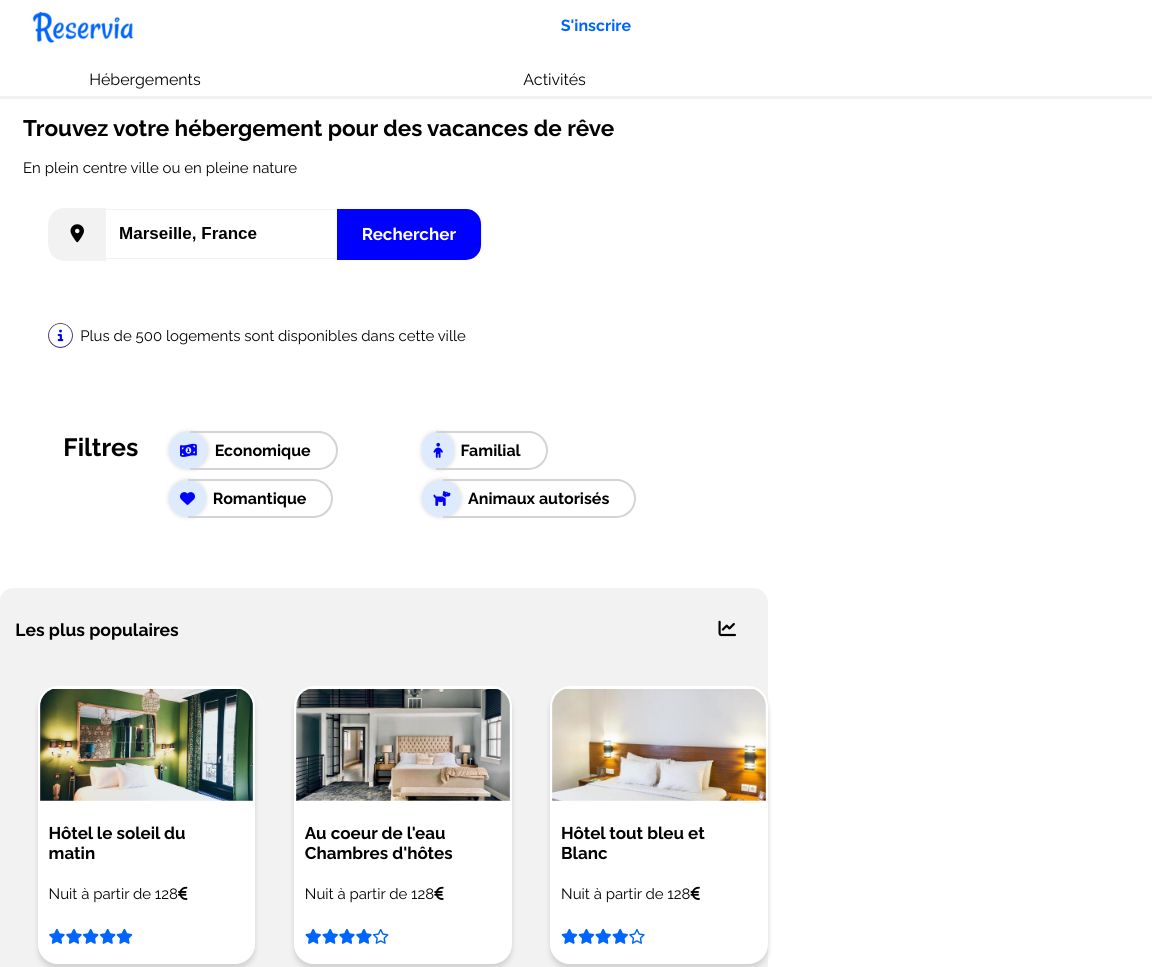
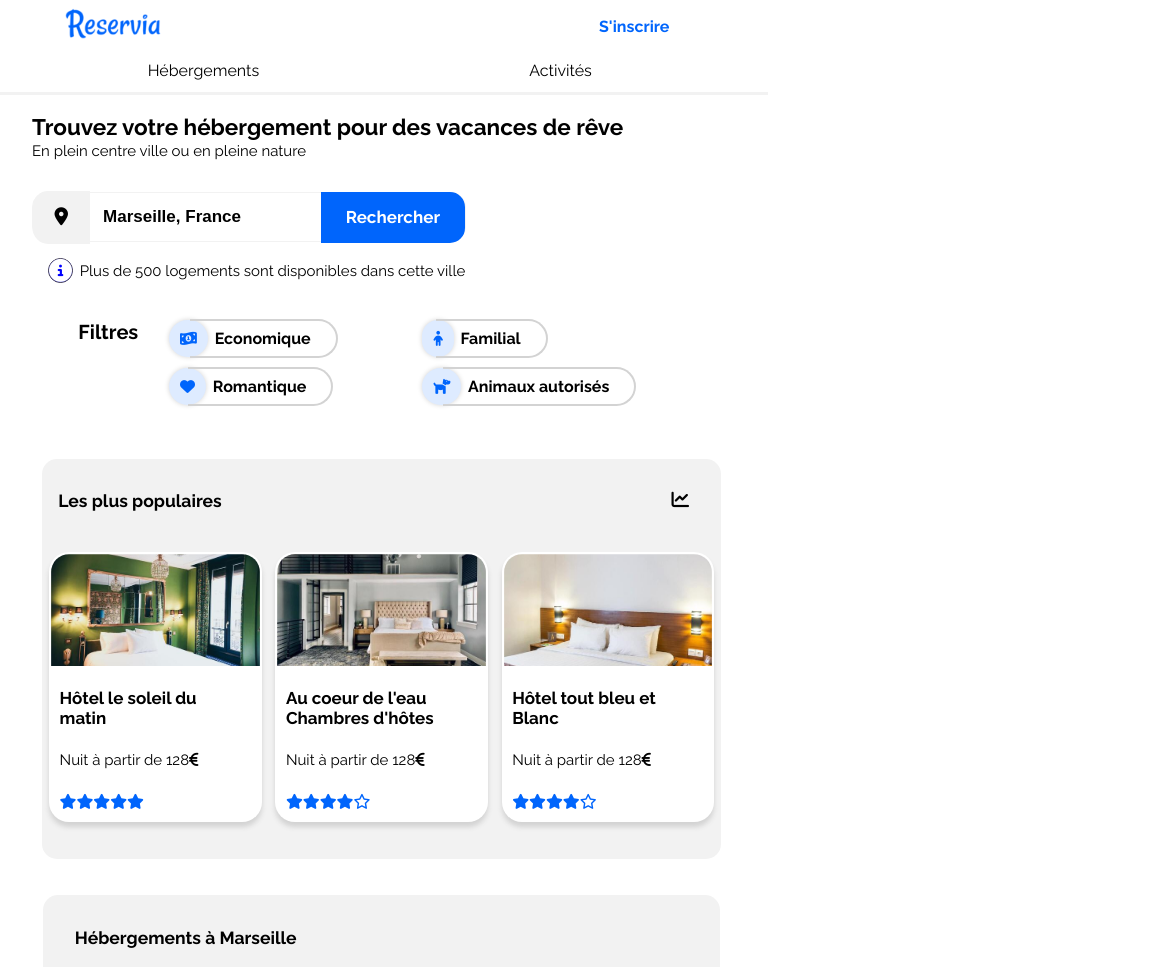
Before and after one commit to JuliusMinus/PetitJulien_P2_06082021, a plain HTML site: page index.html in a window 768 px wide. Shown: the top 967 px of the page, 1152 px wide, since content can reach past the window. Drawn offline with Linux system fonts and the light colour scheme.

Commit message:
Last ameliorations

```diff
--- a/index.html
+++ b/index.html
@@ -27,8 +27,8 @@
             <ul>
                 <li><a href="#hebergements-a-marseille">Hébergements</a></li>
                 <li><a href="#activites-a-marseille">Activités</a></li>
-                <li class="btn-inscrire"><a href="#inscription">S'inscrire</a></li>
             </ul>
+            <div class="btn-inscrire">S'inscrire</div>
         </nav>
 
     </header>
@@ -51,23 +51,23 @@
 
         <div class="filtres">
 
-            <div class="filtres-btn"><a href="#">Filtres</a></div>
+            <div class="filtres-btn"><a>Filtres</a></div>
 
             <div class="eco">
                 <i class="fas fa-money-bill-wave-alt"></i>
-                <span>Economique</span>
+                <span><a href="#">Economique</a></span>
             </div>
             <div class="familial">
                 <i class="fas fa-child"></i>
-                <span>Familial</span>
+                <span><a href="#">Familial</a></span>
             </div>
             <div class="romantique">
                 <i class="fas fa-heart"></i>
-                <span>Romantique</span>
+                <span><a href="#">Romantique</a></span>
             </div>
             <div class="animaux">
                 <i class="fas fa-dog"></i>
-                <span>Animaux autorisés</span>
+                <span><a href="#">Animaux autorisés</a></span>
             </div>
         </div>
 
@@ -81,7 +81,7 @@
     <main>
         <div class="les-plus-populaires">
 
-            <h3><a href="#">Les plus populaires</a>
+            <h3><a>Les plus populaires</a>
                 <i class="fas fa-chart-line"></i>
             </h3>
 
@@ -121,7 +121,7 @@
 
         <div class="hebergements">
 
-            <h3 id="hebergements-a-marseille"><a href="#">Hébergements à Marseille</a></h3>
+            <h3 id="hebergements-a-marseille"><a>Hébergements à Marseille</a></h3>
             <div class="cartes-hebergements">
 
                 <div class="cannebiere">
@@ -192,7 +192,7 @@
 
     <div class="activites">
 
-        <h3 id="activites-a-marseille"><a href="#">Activités à Marseille</a></h3>
+        <h3 id="activites-a-marseille"><a>Activités à Marseille</a></h3>
 
         <div class="cartes-activites">
 
--- a/style.css
+++ b/style.css
@@ -17,35 +17,52 @@ body a {
 /* header */
 
 .sidebar img {
-  width: 80%;
-  margin-top: 15%;
-  margin-left: 25%;
+  width: 6rem;
 }
 
-.btn-inscrire a {
+.logo {
+  margin-left: 2rem;
+  margin-top: 20px;
+}
+
+.btn-inscrire {
+  font-size: 16px;
   font-weight: bold;
   color: #0065fc;
+  margin-top: 33px;
+  margin-right: 3rem;
+  margin-left: 3%;
 }
 
 .sidebar {
   display: flex;
-  justify-content: space-between;
+  align-content: center;
+  justify-content: space-around;
 }
-
 .sidebar ul {
-  width: 50%;
   display: flex;
+  width: 100%;
+  align-content: center;
+  justify-content: space-evenly;
   align-items: center;
-  justify-content: space-evenly;
-  list-style-type: none;
+  padding-left: 40%;
 }
 
 .sidebar ul li {
-  width: 30%;
-  height: 98%;
+  display: flex;
+  height: 1rem;
+  justify-content: center;
+  align-content: center;
+  width: 40%;
+  height: 90%;
   padding-top: 2rem;
   font-size: 16px;
-  text-align: center;
+  list-style-type: none;
+  margin-right: -10%;
+}
+
+.sidebar ul li a {
+  margin-left: 3%;
 }
 
 ul li a:hover {
@@ -60,11 +77,12 @@ ul li:hover {
 /* article desktop */
 
 .titre h2 {
-  margin-left: 3%;
+  margin-left: 2rem;
 }
 
 .titre p {
-  margin-left: 3%;
+  margin-left: 2rem;
+  margin-top: -1rem;
 }
 
 .titre h2 br {
@@ -72,7 +90,7 @@ ul li:hover {
 }
 
 .fa-info-circle {
-  color: blue;
+  color: #0065fc;
   background-color: white;
 }
 
@@ -85,7 +103,7 @@ ul li:hover {
   width: 27rem;
   margin-top: 2rem;
   margin-bottom: 2rem;
-  margin-left: 3rem;
+  margin-left: 2rem;
 }
 
 #zonerecherche {
@@ -124,20 +142,20 @@ input {
   font-size: 17px;
   font-weight: bold;
   text-decoration: none;
-  background-color: blue;
-  border: blue solid;
+  background-color: #0065fc;
+  border: #0065fc solid;
   border-bottom-right-radius: 15px;
   border-top-right-radius: 15px;
 }
 
 #zonerecherche p {
   width: 5%;
-  border: blue solid;
+  border: #0065fc solid;
   border-radius: 15px;
   padding: 3% 3%;
   font-size: 17px;
   color: white;
-  background-color: blue;
+  background-color: #0065fc;
 }
 
 #zonerecherche p {
@@ -164,11 +182,11 @@ input {
   border-radius: 40px;
   box-shadow: 0px 0px 5px #d3d3d3;
   padding: 11px 11px;
-  color: Blue;
+  color: #0065fc;
   background-color: #deebff;
 }
 
-.filtres span {
+.filtres span a {
   font-weight: bold;
   font-size: 16px;
   border: solid;
@@ -179,6 +197,10 @@ input {
   border-left: hidden;
   padding: 8px 25px 8px 25px;
   margin-left: -22px;
+}
+
+.filtres span a:hover {
+  color: #0065fc;
 }
 
 /* plus de 500 logements... */
@@ -215,6 +237,10 @@ input {
   grid-gap: 2%;
   justify-content: center;
   background-color: #f2f2f2;
+}
+
+.cartes-hebergements:hover {
+  cursor: pointer;
 }
 
 .cartes-hebergements div {
@@ -319,6 +345,10 @@ input {
   margin: 5%;
 }
 
+.cartes-pop:hover {
+  cursor: pointer;
+}
+
 .les-plus-populaires {
   width: 29%;
   height: 44rem;
@@ -349,12 +379,15 @@ main {
   flex-direction: row-reverse;
   justify-content: space-evenly;
   margin-bottom: 5rem;
+  margin-left: 2%;
+  margin-right: 1%;
 }
 
 /* activités à Marseille */
 
 .activites {
   margin-bottom: 2rem;
+  margin-left: 1%;
 }
 .activites h3 {
   margin-left: 3%;
@@ -373,6 +406,10 @@ main {
   grid-gap: 3%;
   justify-items: stretch;
   align-items: stretch;
+}
+
+.cartes-activites:hover {
+  cursor: pointer;
 }
 
 .cartes-activites img {
@@ -473,23 +510,26 @@ main {
 
 @media only screen and (min-width: 601px) and (max-width: 992px) {
   /* sidebar tablet*/
-
+  body {
+    width: 93%;
+  }
   .sidebar {
-    height: 6rem;
-    display: grid;
-    grid-template-columns: 100%;
-    grid-template-rows: 50% 50%;
+    display: flex;
+    justify-content: center;
+    align-items: center;
+    width: 100%;
   }
 
   .logo {
-    width: 8rem;
-    margin-top: -1rem;
+    position: relative;
+    top: -2rem;
+    margin-left: 3rem;
   }
 
-  .btn-inscrire a {
+  .btn-inscrire {
     position: absolute;
-    top: 2%;
-    left: 73%;
+    top: -1rem;
+    left: 75%;
   }
 
   .btn-inscrire:hover {
@@ -498,17 +538,19 @@ main {
 
   .sidebar ul {
     list-style-type: none;
-    width: 160%;
-    margin-left: -13%;
-    margin-top: 1%;
     display: flex;
-    justify-content: center;
-    align-items: center;
+    margin-left: -65%;
+    margin-top: 2rem;
+    height: 3rem;
   }
 
   .sidebar ul li {
+    display: flex;
+    align-content: center;
+    justify-content: center;
+    align-items: center;
+    flex-direction: row;
     width: 100%;
-    height: 100%;
     font-size: 16px;
     border-bottom: #f2f2f2 solid;
   }
@@ -522,16 +564,24 @@ main {
     border-bottom: solid #0065fc;
     border-bottom-width: 3px;
   }
+
+  /* info tablet */
+
+  .info {
+    margin-top: -1rem;
+    margin-bottom: -4rem;
+  }
+
   /* filtres tablet */
 
   .filtres-btn {
     position: absolute;
-    top: 27rem;
+    top: 20rem;
     right: 82%;
   }
 
   .filtres-btn a {
-    font-size: 25px;
+    font-size: 20px;
   }
 
   .filtres-btn :hover {
@@ -540,25 +590,25 @@ main {
 
   .eco {
     position: absolute;
-    top: 27rem;
+    top: 20rem;
     left: 22%;
   }
 
   .familial {
     position: absolute;
-    top: 27rem;
+    top: 20rem;
     left: 55%;
   }
 
   .romantique {
     position: absolute;
-    top: 30rem;
+    top: 23rem;
     left: 22%;
   }
 
   .animaux {
     position: absolute;
-    top: 30rem;
+    top: 23rem;
     left: 55%;
   }
 
@@ -566,7 +616,7 @@ main {
 
   .les-plus-populaires {
     margin-left: -43%;
-    width: 143%;
+    width: 146%;
     height: 25rem;
     grid-row-start: 1;
     grid-column-start: 2;
@@ -581,8 +631,9 @@ main {
   .cartes-pop div {
     display: flex;
     flex-direction: column;
-    width: 100%;
     height: 65%;
+    margin-left: 1%;
+    margin-right: 1%;
   }
 
   .cartes-pop img {
@@ -611,13 +662,14 @@ main {
     display: grid;
     grid-template-columns: 30% 70%;
     grid-template-rows: 30% 70%;
+    margin-left: 6%;
   }
 
   /* Hébergements à Marseille tablet */
 
   .hebergements {
     margin-top: 5rem;
-    width: 330%;
+    width: 340%;
     grid-row-start: 2;
     grid-column-start: 1;
   }
@@ -627,6 +679,8 @@ main {
   .activites {
     width: 100%;
     height: 38rem;
+    margin-top: -4rem;
+    margin-left: 5%;
   }
   .cartes-activites {
     display: grid;
@@ -670,6 +724,10 @@ main {
     width: 100%;
     height: 13rem;
   }
+
+  .bas-de-page {
+    width: 103%;
+  }
 }
 
 /* media queries mobile */
@@ -677,22 +735,25 @@ main {
 @media only screen and (min-width: 100px) and (max-width: 600px) {
   /* header mobile */
 
+  body {
+    width: 89%;
+  }
   .sidebar {
-    height: 6rem;
-    display: grid;
-    grid-template-columns: 100%;
-    grid-template-rows: 50% 50%;
+    display: flex;
+    justify-content: center;
+    align-items: center;
+    width: 104%;
   }
 
   .logo {
-    width: 8rem;
-    margin-top: -1rem;
+    position: relative;
+    top: -2rem;
   }
 
-  .btn-inscrire a {
+  .btn-inscrire {
     position: absolute;
-    top: 2%;
-    left: 73%;
+    top: -1rem;
+    left: 65%;
   }
 
   .btn-inscrire:hover {
@@ -701,17 +762,19 @@ main {
 
   .sidebar ul {
     list-style-type: none;
-    width: 160%;
-    margin-left: -13%;
-    margin-top: 1%;
     display: flex;
-    justify-content: center;
-    align-items: center;
+    margin-left: -79%;
+    margin-top: 2rem;
+    height: 3rem;
   }
 
   .sidebar ul li {
+    display: flex;
+    align-content: center;
+    justify-content: center;
+    align-items: center;
+    flex-direction: row;
     width: 100%;
-    height: 100%;
     font-size: 16px;
     border-bottom: #f2f2f2 solid;
   }
@@ -741,9 +804,9 @@ main {
   /* localisation mobile*/
 
   .loc {
-    width: 20rem;
+    width: 21rem;
     height: 3rem;
-    margin-left: 0rem;
+    margin-left: -1%;
   }
   .loc a {
     display: none;
@@ -758,12 +821,12 @@ main {
     justify-content: center;
     align-items: center;
     width: 5%;
-    border: blue solid;
+    border: #0065fc solid;
     border-radius: 15px;
     padding: 4% 5%;
     font-size: 17px;
     color: white;
-    background-color: blue;
+    background-color: #0065fc;
   }
 
   /* filtres mobile */
@@ -830,11 +893,12 @@ main {
   /*Les plus populaires mobile*/
 
   .les-plus-populaires {
-    width: 100%;
+    width: 113%;
     height: auto;
     align-content: center;
     justify-content: center;
     border-radius: 0px;
+    margin-left: -2%;
   }
 
   .cartes-pop div {
@@ -864,7 +928,7 @@ main {
     width: 94%;
     height: 100%;
     background-color: white;
-    margin-left: 1rem;
+    margin-left: 8%;
   }
   .cartes-hebergements div a {
     margin-bottom: 1rem;
@@ -903,6 +967,8 @@ main {
     height: auto;
     align-content: center;
     justify-content: center;
+    margin-top: -3rem;
+    margin-left: 2%;
   }
 
   .activites h3 a {
@@ -916,6 +982,7 @@ main {
     align-content: center;
     justify-content: center;
     margin-top: 1rem;
+    margin-left: 8%;
   }
 
   .cartes-activites div {
@@ -931,11 +998,12 @@ main {
   /* footer mobile */
 
   .bas-de-page {
-    width: 102%;
+    width: 113%;
     display: flex;
     flex-direction: column;
     padding-top: 2rem;
     padding-bottom: 3rem;
+    margin-top: -1rem;
   }
   .bas-de-page div {
     margin-left: 2rem;
```
